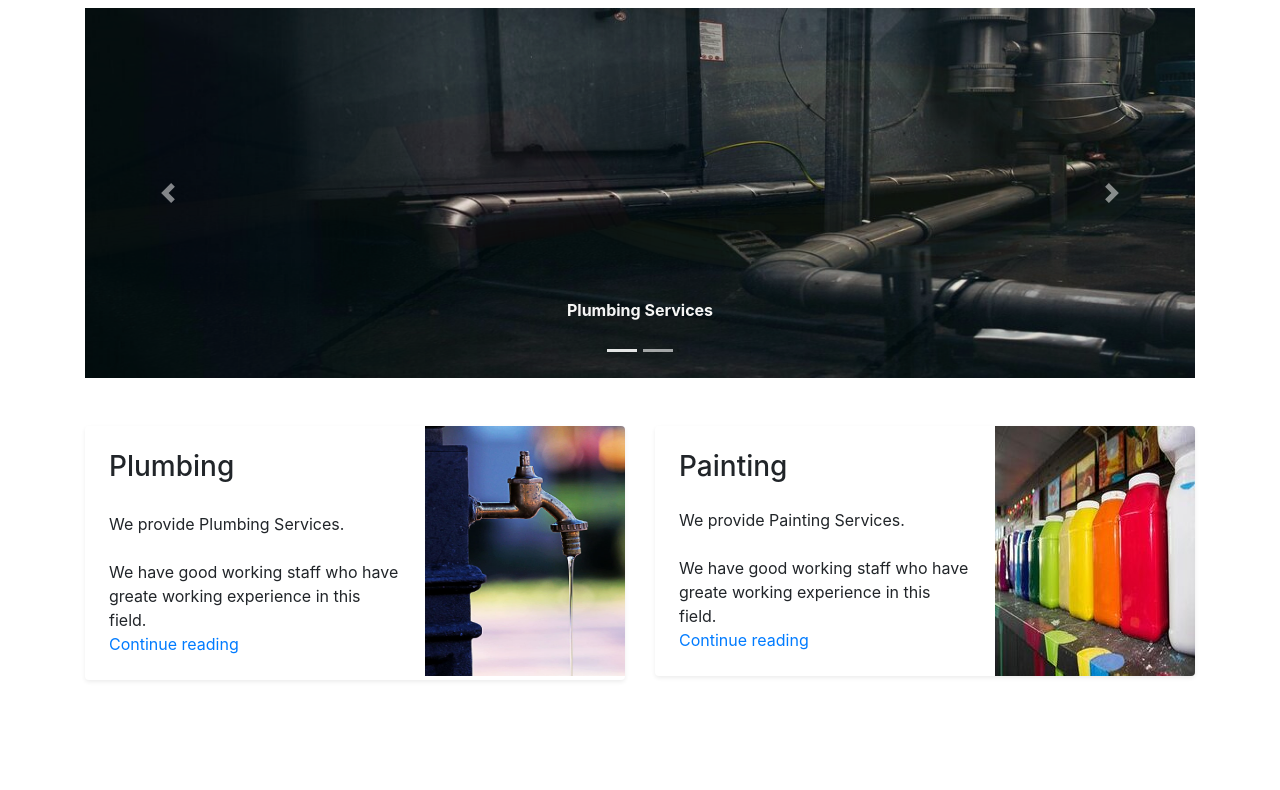
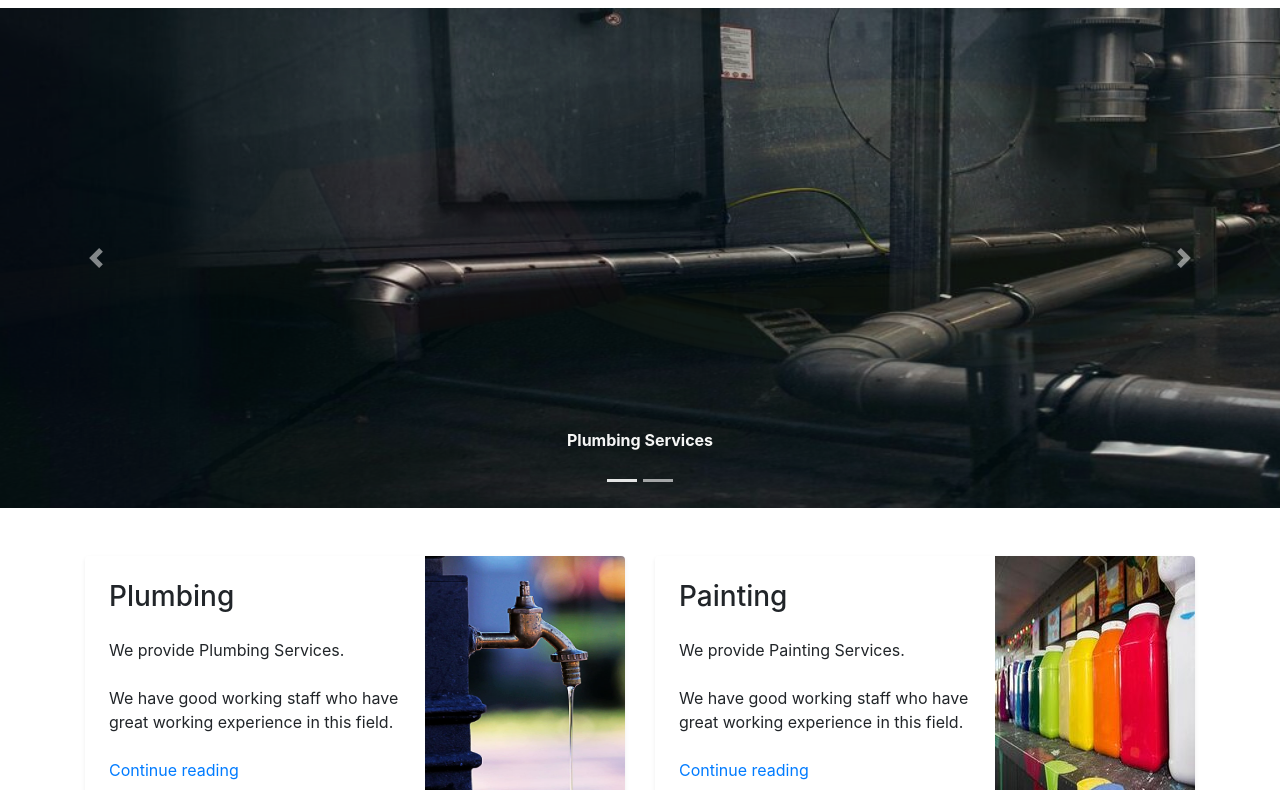
Before and after one commit to prasad-1995/plumbers.github.io, a plain HTML site: page index.html in a window 1280 px wide. Shown: the part 56-846 px from the top of the page. Drawn offline with nearby package versions, Linux system fonts and the light colour scheme.

Commit message:
Update index.html
problem solved

```diff
--- a/index.html
+++ b/index.html
@@ -2,32 +2,39 @@
 <html lang="en">
 
 <head>
-  <!-- Required meta tags -->
   <meta charset="utf-8">
-<!--   <meta name="viewport" content="width=device-width, initial-scale=1, shrink-to-fit=no"> -->
   <meta name="viewport" content="width=device-width, initial-scale=1.0">
-  <!-- Bootstrap CSS -->
+
   <link rel="stylesheet" href="https://stackpath.bootstrapcdn.com/bootstrap/4.5.2/css/bootstrap.min.css"
     integrity="sha384-JcKb8q3iqJ61gNV9KGb8thSsNjpSL0n8PARn9HuZOnIxN0hoP+VmmDGMN5t9UJ0Z" crossorigin="anonymous">
+
+  <style>
+    .carousel-item img {
+      width: 100%;
+      height: 300px;
+      object-fit: cover;
+    }
+
+    @media (min-width: 768px) {
+      .carousel-item img {
+        height: 500px;
+      }
+    }
+  </style>
 
   <title>Vijay Plumbers</title>
 </head>
 
 <body>
-  <!-- Optional JavaScript -->
-  <!-- jQuery first, then Popper.js, then Bootstrap JS -->
+  <!-- Scripts -->
   <script src="https://code.jquery.com/jquery-3.5.1.slim.min.js"
-    integrity="sha384-DfXdz2htPH0lsSSs5nCTpuj/zy4C+OGpamoFVy38MVBnE+IbbVYUew+OrCXaRkfj"
-    crossorigin="anonymous"></script>
+    integrity="sha384-DfXdz2htPH0lsSSs5nCTpuj/zy4C+OGpamoFVy38MVBnE+IbbVYUew+OrCXaRkfj" crossorigin="anonymous"></script>
   <script src="https://cdn.jsdelivr.net/npm/popper.js@1.16.1/dist/umd/popper.min.js"
-    integrity="sha384-9/reFTGAW83EW2RDu2S0VKaIzap3H66lZH81PoYlFhbGU+6BZp6G7niu735Sk7lN"
-    crossorigin="anonymous"></script>
+    integrity="sha384-9/reFTGAW83EW2RDu2S0VKaIzap3H66lZH81PoYlFhbGU+6BZp6G7niu735Sk7lN" crossorigin="anonymous"></script>
   <script src="https://stackpath.bootstrapcdn.com/bootstrap/4.5.2/js/bootstrap.min.js"
-    integrity="sha384-B4gt1jrGC7Jh4AgTPSdUtOBvfO8shuf57BaghqFfPlYxofvL8/KUEfYiJOMMV+rV"
-    crossorigin="anonymous"></script>
+    integrity="sha384-B4gt1jrGC7Jh4AgTPSdUtOBvfO8shuf57BaghqFfPlYxofvL8/KUEfYiJOMMV+rV" crossorigin="anonymous"></script>
 
-  <!-----------------------------------------Navbar----------------------------------------------------->
-
+  <!-- Navbar -->
   <nav class="navbar navbar-expand-lg navbar-dark mb-2" style="background-color: #080303;">
     <a class="navbar-brand" href="index.html">Vijay Plumbers</a>
     <button class="navbar-toggler" type="button" data-toggle="collapse" data-target="#navbarSupportedContent"
@@ -43,18 +50,14 @@
         <li class="nav-item">
           <a class="nav-link" href="about.html">About us</a>
         </li>
-
         <li class="nav-item dropdown">
           <a class="nav-link dropdown-toggle" href="#" id="navbarDropdown" role="button" data-toggle="dropdown"
-            aria-haspopup="true" aria-expanded="false">
-            Services
-          </a>
+            aria-haspopup="true" aria-expanded="false">Services</a>
           <div class="dropdown-menu" aria-labelledby="navbarDropdown">
             <a class="dropdown-item" href="about.html#plumb">Plumbing Services</a>
             <a class="dropdown-item" href="about.html#paint">Painting Services</a>
           </div>
         </li>
-
         <li class="nav-item">
           <a class="nav-link" href="contact.html">Contact us</a>
         </li>
@@ -62,30 +65,26 @@
     </div>
   </nav>
 
-  <!-----------------------------------------carousel-------------------------------------------->
-  <div class="container">
-    <div id="carouselExampleCaptions" class="carousel slide carousel-fade" data-ride="carousel">
+  <!-- Carousel -->
+  <div id="carouselExampleCaptions" class="carousel slide carousel-fade mb-4" data-ride="carousel">
     <ol class="carousel-indicators">
       <li data-target="#carouselExampleCaptions" data-slide-to="0" class="active"></li>
       <li data-target="#carouselExampleCaptions" data-slide-to="1"></li>
     </ol>
-
     <div class="carousel-inner">
       <div class="carousel-item active">
-          <img src="Images/plumber.jpg" class="d-block h-100 w-100" alt="...">
+        <img src="Images/plumber.jpg" class="d-block w-100" alt="Plumber">
         <div class="carousel-caption d-none d-md-block">
           <p class="font-weight-bold">Plumbing Services</p>
         </div>
       </div>
-
       <div class="carousel-item">
-          <img src="Images/painter.jpg" class="d-block h-100 w-100" alt="...">
+        <img src="Images/painter.jpg" class="d-block w-100" alt="Painter">
         <div class="carousel-caption d-none d-md-block">
           <p class="text-dark font-weight-bold">Painting Services</p>
         </div>
       </div>
     </div>
-
     <a class="carousel-control-prev" href="#carouselExampleCaptions" role="button" data-slide="prev">
       <span class="carousel-control-prev-icon" aria-hidden="true"></span>
       <span class="sr-only">Previous</span>
@@ -95,21 +94,16 @@
       <span class="sr-only">Next</span>
     </a>
   </div>
-  </div>
 
-  <!-- -------------------------------------------------------------------------------- -->
+  <!-- Services Section -->
   <div class="container my-5">
     <div class="row my-4">
-
       <div class="col-md-6">
-        <div class="row no-gutters  rounded overflow-hidden flex-md-row mb-4 shadow-sm h-md-250 position-relative">
+        <div class="row no-gutters rounded overflow-hidden flex-md-row mb-4 shadow-sm h-md-250 position-relative">
           <div class="col p-4 d-flex flex-column position-static">
             <h3 class="mb-0">Plumbing</h3><br>
-            <div class="mb-1 text-muted"> </div>
-            <p class="card-text mb-auto">We provide Plumbing Services.<br><br>We have good working staff who have greate
-              working experience
-              in this field.
-            </p>
+            <p class="card-text mb-auto">We provide Plumbing Services.<br><br>We have good working staff who have great
+              working experience in this field.</p>
             <a href="about.html#plumb" class="stretched-link">Continue reading</a>
           </div>
           <div class="col-auto d-none d-lg-block">
@@ -119,13 +113,11 @@
       </div>
 
       <div class="col-md-6">
-        <div class="row no-gutters  rounded overflow-hidden flex-md-row mb-4 shadow-sm h-md-250 position-relative">
+        <div class="row no-gutters rounded overflow-hidden flex-md-row mb-4 shadow-sm h-md-250 position-relative">
           <div class="col p-4 d-flex flex-column position-static">
             <h3 class="mb-0">Painting</h3><br>
-            <p class="card-text mb-auto">We provide Painting Services.<br><br>We have good working staff who have greate
-              working experience
-              in this field.
-            </p>
+            <p class="card-text mb-auto">We provide Painting Services.<br><br>We have good working staff who have great
+              working experience in this field.</p>
             <a href="about.html#paint" class="stretched-link">Continue reading</a>
           </div>
           <div class="col-auto d-none d-lg-block">
@@ -134,13 +126,12 @@
         </div>
       </div>
     </div>
+
+    <!-- Footer -->
     <footer class="my-5 pt-5 text-muted text-center text-small">
       <div class="mb-1">&copy; 2000-2020 Vijay Plumbers</div>
     </footer>
   </div>
-
-
-
 </body>
 
 </html>
```
Lines whose indentation alone changed are shown as unchanged.
